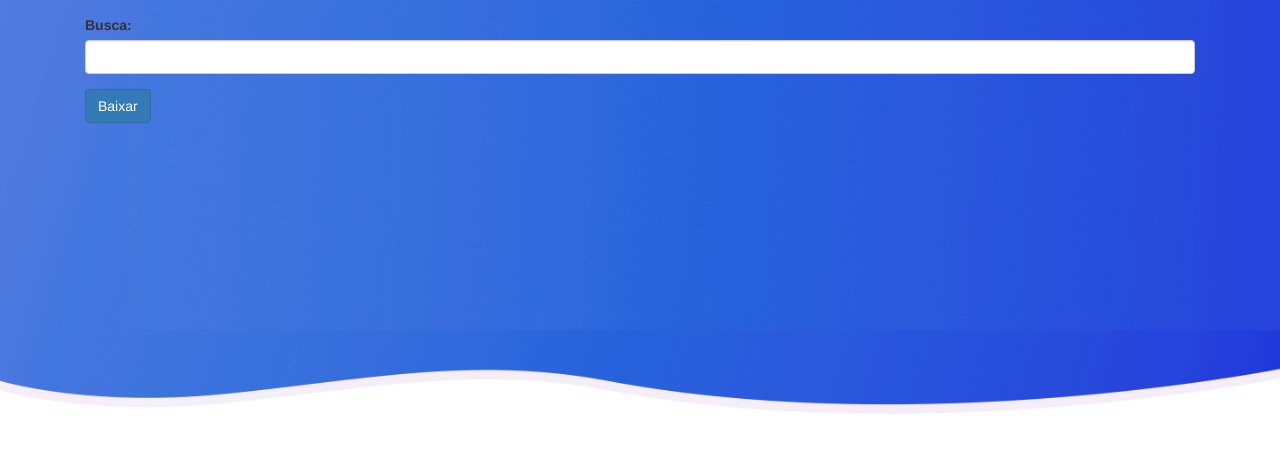
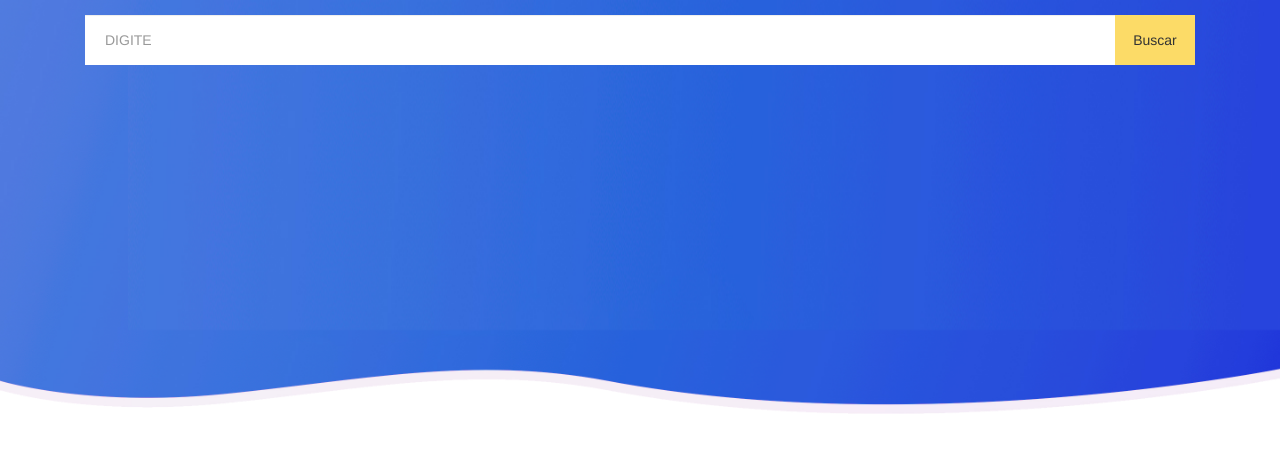
Before and after one commit to beatriz-rachel/filtrocards, an Angular app in the folder filtrocards/: page / in a window 1280 px wide. Shown: the top 452 px of the page. Built offline with nearby package versions, Linux system fonts and the light colour scheme.

Commit message:
estilo do campo de busca

```diff
--- a/filtrocards/src/app/app.component.css
+++ b/filtrocards/src/app/app.component.css
@@ -0,0 +1,23 @@
+.search-wrapper {
+    position: relative;
+}
+
+.search-field {
+    border: 0;
+    border-radius: 0;
+    padding: 15px 20px;
+    height: auto;
+}
+
+.search-btn {
+    background: #fcdb67;
+    width: 80px;
+    position: absolute;
+    right: 0;
+    top: 0;
+    height: 100%;
+    border: 0;
+    padding: 0;
+    border-radius: 0;
+    margin: 0;
+}
--- a/filtrocards/src/app/app.component.html
+++ b/filtrocards/src/app/app.component.html
@@ -4,23 +4,20 @@
 <div class="row">
   <div class="col-md-12">
 
-    <form [formGroup]="frmBusca">
-        <div class="modal-body" id="area-busca">
+    <form [formGroup]="frmSearch">
+        <div class="modal-body" id="area-frmSearch">
 
             <div class="row" style="overflow-x: auto">
                 <div class="col-xs-12">
-                  <div class="form-group animated fadeInLeft">
-                      <label class="input">
-                          <b>Busca: </b>
-                      </label>
-                      <div class="valorPremio">
-                        <input type="text" class="form-control" formControlName="filtro">
-                      </div>
-                  </div>
+                  <fieldset class="search-wrapper">
+                    <div class="filter">
+                      <input type="text" class="form-control search-field" formControlName="filter" placeholder="DIGITE">
+                    </div>
 
-                  <button type="button" class="btn btn-primary" (click)="teste()" >
-                      Baixar
-                  </button>
+                    <button type="button" class="btn search-btn" (click)="teste()" >
+                        Buscar
+                    </button>
+                  </fieldset>
 
                 </div>
             </div>
--- a/filtrocards/src/app/app.component.ts
+++ b/filtrocards/src/app/app.component.ts
@@ -9,15 +9,15 @@ import { FormGroup, FormBuilder } from '@angular/forms';
 export class AppComponent implements OnInit {
   title = 'filtrocards';
 
-  public frmBusca: FormGroup;
+  public frmSearch: FormGroup;
 
   constructor(
     private fb: FormBuilder,
   ) { }
 
   ngOnInit() {
-    this.frmBusca = this.fb.group({
-      filtro: this.fb.control(''),
+    this.frmSearch = this.fb.group({
+      filter: this.fb.control(''),
     });
   }
 
```
